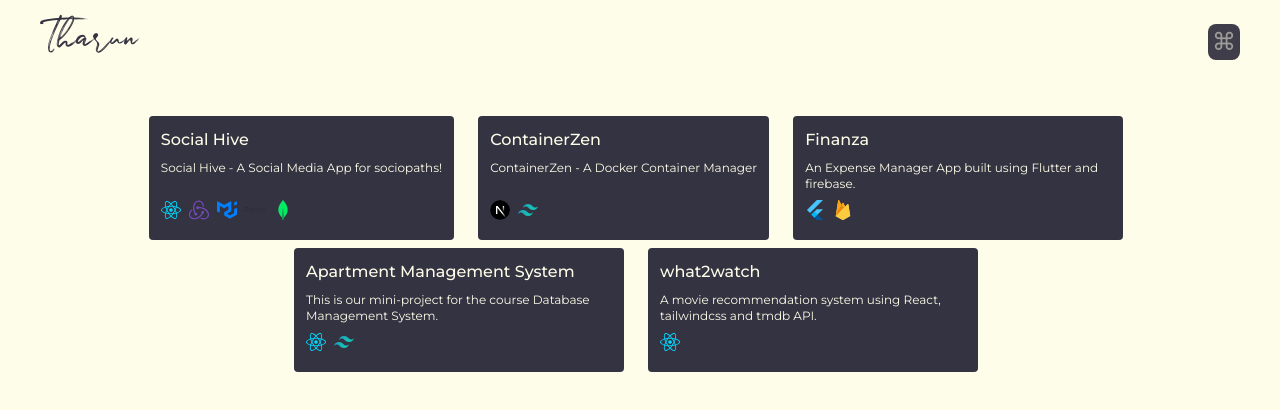
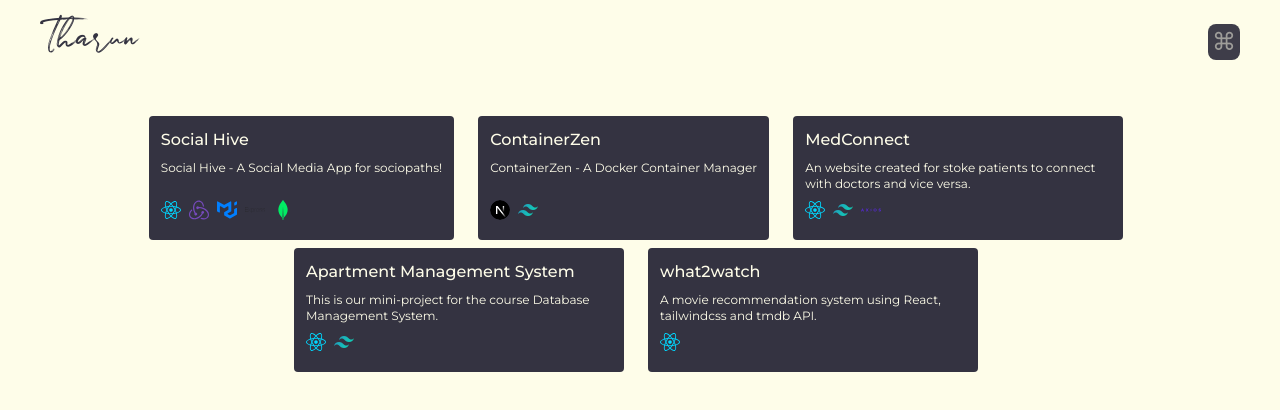
Before and after one commit to imtharun/tharunprasath, a React (Create React App) app: page /projects in a window 1280 px wide. Shown: the top 410 px of the page. Built offline with nearby package versions, Linux system fonts and the light colour scheme; what tw-elements would draw is missing.

Commit message:
fix: bug fixes

```diff
--- a/src/components/Main.jsx
+++ b/src/components/Main.jsx
@@ -38,8 +38,7 @@ const Main = () => {
                 <h3 className="mmd:ml-2 mmmd:ml-2 mmmmd:ml-8">Developer 🔮</h3>
               </div>
               <p className="text-gray-500 mt-3 text-sm font-medium">
-                I'm a college student with experience in full stack development
-                and currently learning mobile development. I am a hardworking
+                I'm a college student with experience in full stack development. I'm a hardworking
                 individual and always eager to learn new technologies.
               </p>
               <div className="flex mt-1 text-gray-500 font-medium text-sm items-center">
--- a/src/components/Projects.jsx
+++ b/src/components/Projects.jsx
@@ -8,8 +8,7 @@ import MaterialUiIcon from "./../assets/icons/material-ui.svg";
 import ExpressIcon from "./../assets/icons/express.svg";
 import MongoDBIcon from "./../assets/icons/mongodb.svg";
 import NextJSIcon from "./../assets/icons/nextjs.svg";
-import FlutterIcon from "./../assets/icons/flutter.svg";
-import FirebaseIcon from "./../assets/icons/firebase.svg";
+import AxiosIcon from "./../assets/icons/axios.svg";
 
 const Projects = () => {
   useEffect(() => {
@@ -41,9 +40,10 @@ const ProjectCard = () => {
       demoLink: "",
     },
     {
-      title: "Finanza",
-      description: "An Expense Manager App built using Flutter and firebase.",
-      stacks: [FlutterIcon, FirebaseIcon],
+      title: "MedConnect",
+      description:
+        "An website created for stoke patients to connect with doctors and vice versa.",
+      stacks: [ReactIcon, TailwindIcon, AxiosIcon],
       githubLink:
         "https://github.com/imtharun/Apartment-management-system-dbms",
       demoLink: "",
--- a/src/components/Skills.jsx
+++ b/src/components/Skills.jsx
@@ -3,7 +3,6 @@ import ReactIcon from "./../assets/icons/react.svg";
 import NodeIcon from "./../assets/icons/nodejs.svg";
 import JavaIcon from "./../assets/icons/java.svg";
 import ExpressIcon from "./../assets/icons/express.svg";
-import FlutterIcon from "./../assets/icons/flutter.svg";
 import GitIcon from "./../assets/icons/git.svg";
 import GithubIcon from "./../assets/icons/github.svg";
 import JavascriptIcon from "./../assets/icons/javascript.svg";
@@ -25,7 +24,7 @@ const Skills = () => {
     { name: "Java", img: JavaIcon, percentage: "80%" },
     { name: "NextJS", img: NextIcon, percentage: "70%" },
     { name: "NodeJS", img: NodeIcon, percentage: "80%" },
-    { name: "Flutter", img: FlutterIcon, percentage: "50%" },
+    // { name: "Flutter", img: FlutterIcon, percentage: "50%" },
     { name: "ExpressJS", img: ExpressIcon, percentage: "70%" },
   ];
 
```
Also changed, not shown: src/assets/icons/axios.svg (added).
